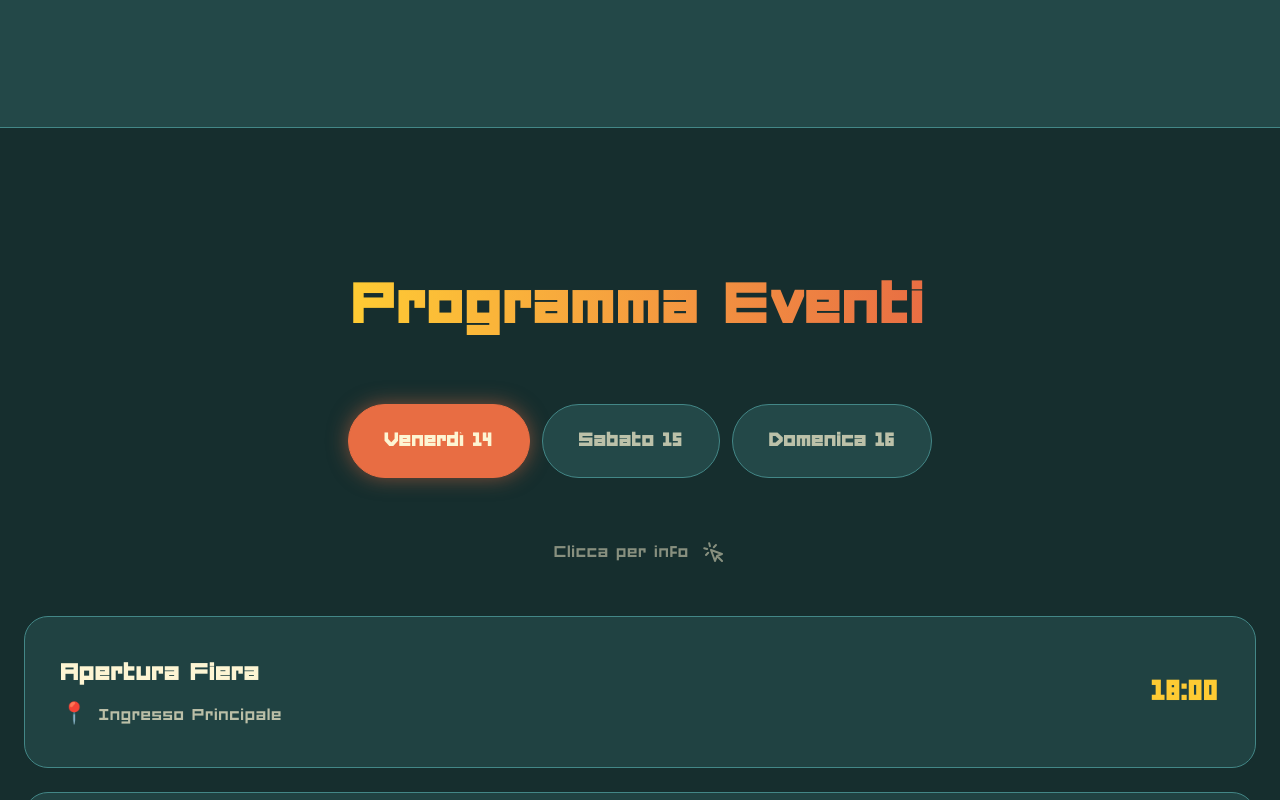
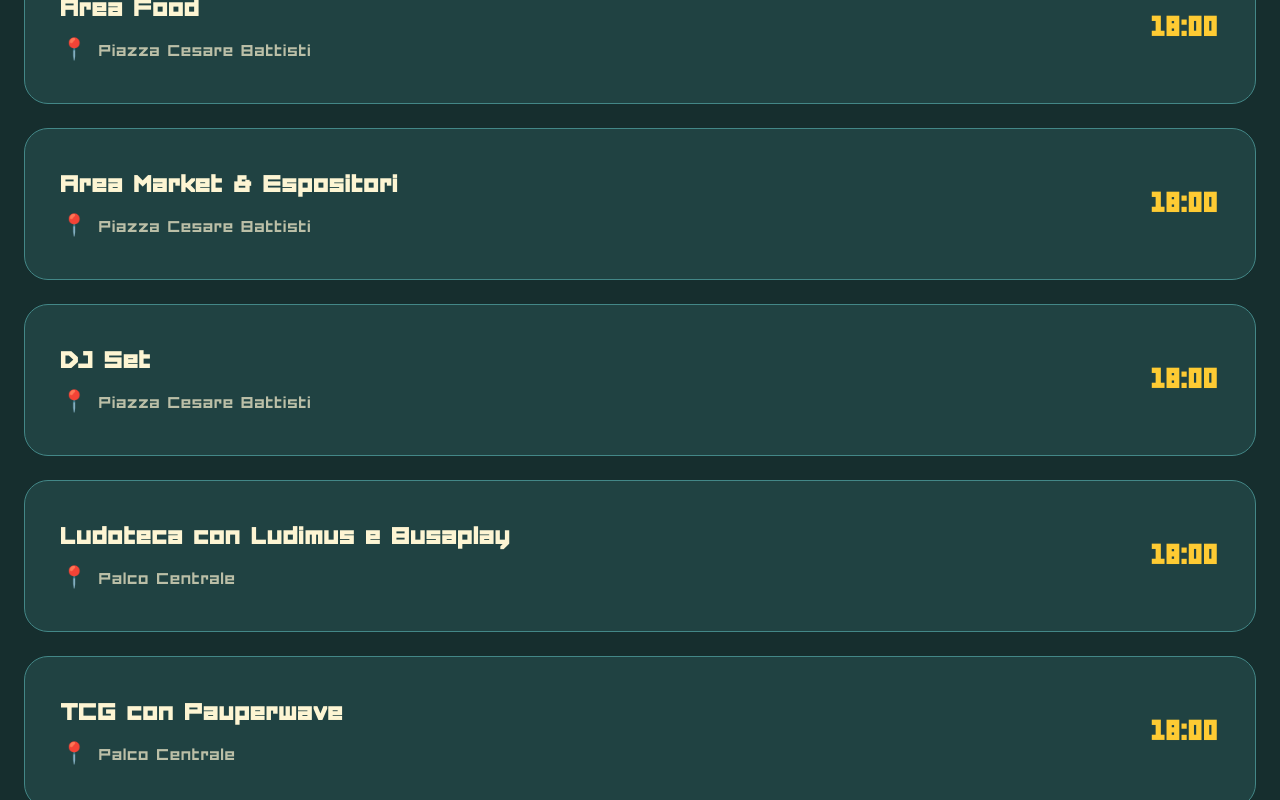
Before and after one commit to SoTT507/RivaGames, a Next.js app: page / in a window 1280 px wide. Shown: the part 1700-2500 px from the top of the page. Built offline with nearby package versions, Linux system fonts and the light colour scheme.

Commit message:
integrazione inserimento

```diff
--- a/app/page.tsx
+++ b/app/page.tsx
@@ -80,18 +80,17 @@ export default function Home() {
         </div>
       </section>
 
+      {/* 2. PROGRAMMA */}
+      <section className="py-24 px-4 relative bg-brand-dark">
+        <div className="max-w-6xl mx-auto">
+           <Schedule />
+        </div>
+      </section>
 
-      {/* 2. BIGLIETTERIA */}
+      {/* 3. BIGLIETTERIA */}
       <section className="py-24 px-4 bg-brand-surface border-y border-brand-border">
         <div className="max-w-5xl mx-auto">
           <TicketInfo data={eventData.tickets} />
-        </div>
-      </section>
-
-      {/* 3. PROGRAMMA */}
-      <section className="py-24 px-4 relative bg-brand-dark">
-        <div className="max-w-6xl mx-auto">
-           <Schedule />
         </div>
       </section>
 
```
Lines whose indentation alone changed are shown as unchanged.
